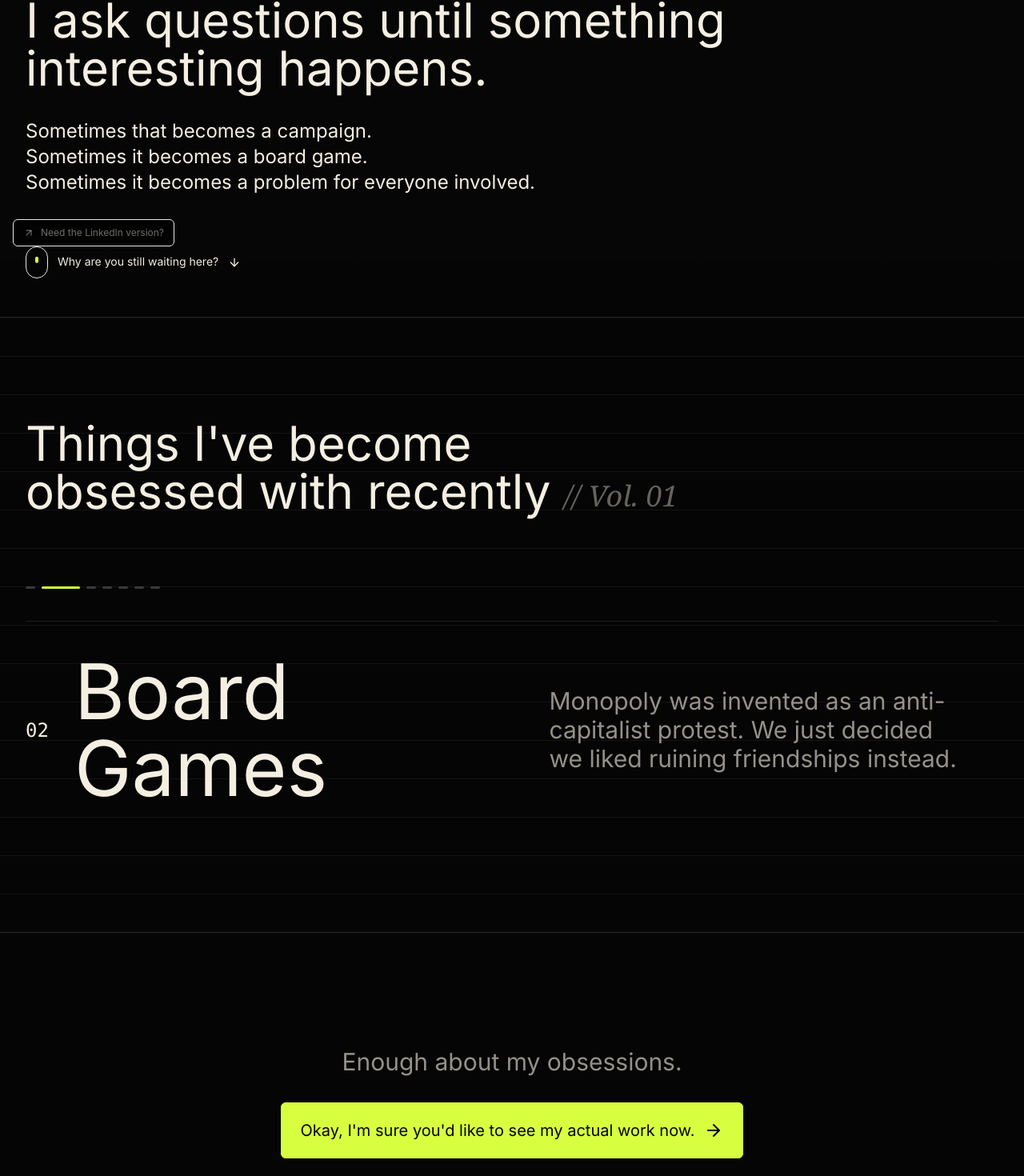
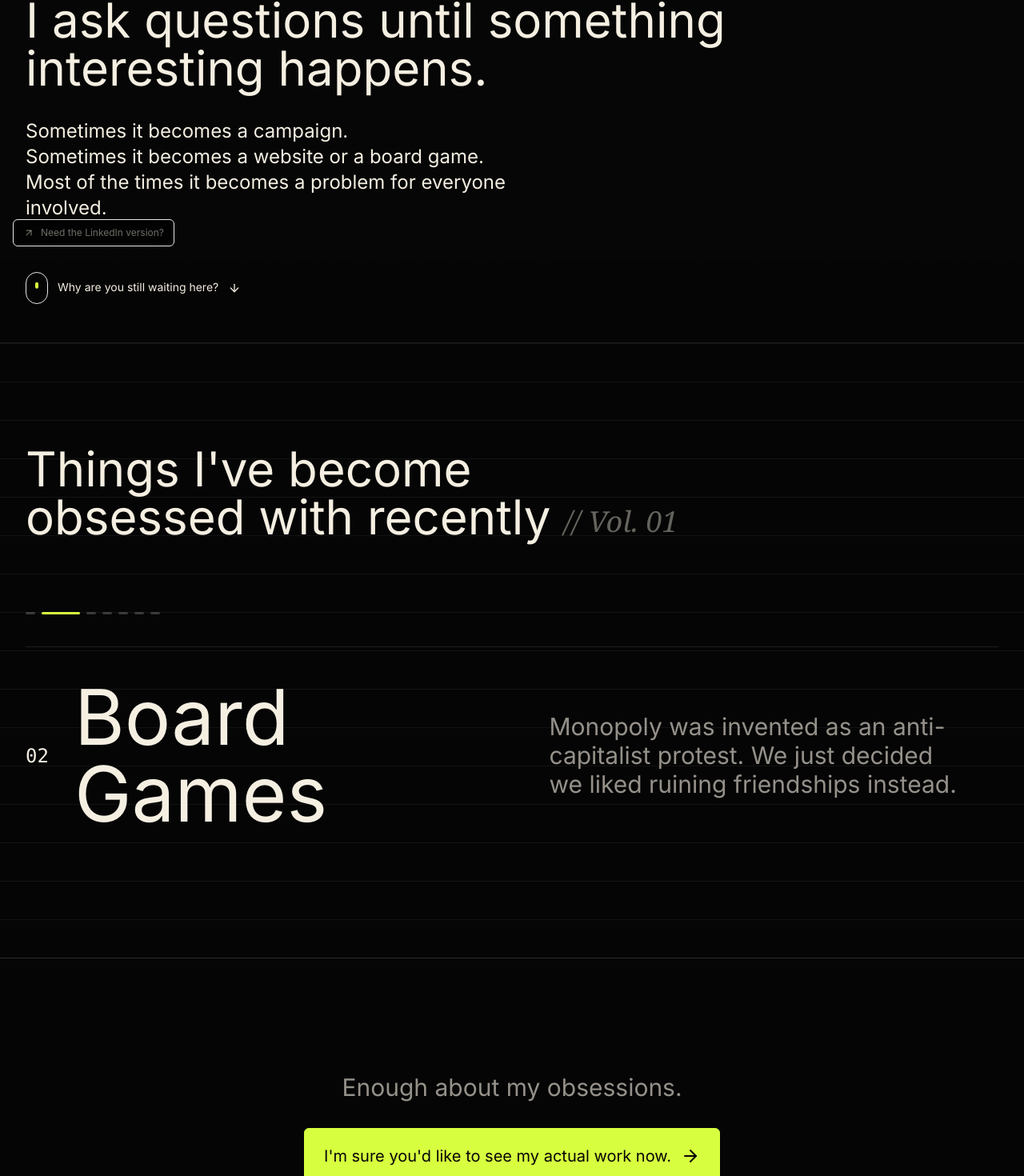
Before and after one commit to AronRejiKoshy/aron-portfolio, a Next.js app: page / in a window 1280 px wide. Shown: the part 476-1946 px from the top of the page at 80% size. Built offline with nearby package versions, Linux system fonts and the light colour scheme.

Commit message:
changes to copy

```diff
--- a/src/components/home-page.tsx
+++ b/src/components/home-page.tsx
@@ -44,9 +44,9 @@ export function HomePage() {
               I ask questions until something interesting happens.
             </p>
             <p className="mt-8 max-w-2xl text-xl leading-relaxed text-signal-paper/72 md:text-2xl">
-              <span className="block">Sometimes that becomes a campaign.</span>
-              <span className="block">Sometimes it becomes a board game.</span>
-              <span className="block">Sometimes it becomes a problem for everyone involved.</span>
+              <span className="block">Sometimes it becomes a campaign.</span>
+              <span className="block">Sometimes it becomes a website or a board game.</span>
+              <span className="block">Most of the times it becomes a problem for everyone involved.</span>
             </p>
           </motion.div>
         </div>
@@ -90,7 +90,7 @@ export function HomePage() {
             href="/work"
             className={`inline-flex w-fit items-center gap-3 rounded-brand border ${accentBorder} ${accentBg} px-6 py-5 text-xl text-ink-950 transition-colors duration-500 hover:bg-signal-paper hover:border-signal-paper`}
           >
-            Okay, I'm sure you'd like to see my actual work now.
+            I'm sure you'd like to see my actual work now.
             <ArrowRight aria-hidden="true" size={24} />
           </Link>
         </Reveal>
--- a/src/components/project-page.tsx
+++ b/src/components/project-page.tsx
@@ -89,8 +89,7 @@ export function ProjectPage({ project }: ProjectPageProps) {
                         />
                         <div className="absolute inset-x-0 bottom-0 flex items-end justify-between gap-4 bg-black/58 p-5 backdrop-blur-sm md:p-7">
                           <div>
-                            <p className={`text-sm transition-colors duration-500 ${accentText}`}>Reveal</p>
-                            <p className="mt-1 font-display text-3xl leading-none text-white md:text-5xl">
+                            <p className="font-display text-3xl leading-none text-white md:text-5xl">
                               {proj.title}
                             </p>
                           </div>
--- a/src/data/content.ts
+++ b/src/data/content.ts
@@ -61,7 +61,7 @@ export const projects: Project[] = [
     question: "How much of our judgement comes from evidence, and how much comes from perception?",
     image: "/work/face-value.png",
     alt: "A dark exhibition table with board game cards, evidence tokens and identity tags.",
-    eyebrow: "Board game / Consumer culture",
+    eyebrow: "Board game / Unconscious Bias",
     summary:
       "A social deduction board game exploring how brands influence assumptions, identity signalling and unconscious bias.",
     problem:
@@ -86,7 +86,7 @@ export const projects: Project[] = [
     question: "Can a cup of tea make a stranger feel less alone?",
     image: "/work/twinings-loneliness.png",
     alt: "A warm evening table with tea cups, cards and people in conversation around the edges.",
-    eyebrow: "Campaign thinking / Ritual",
+    eyebrow: "Campaign Development / Touchpoints",
     summary:
       "A campaign concept where Twinings becomes a ritual for connection through gameplay and conversation-led experiences.",
     problem:
@@ -111,7 +111,7 @@ export const projects: Project[] = [
     question: "What happens when important language is forbidden?",
     image: "/work/what-do-you-call.png",
     alt: "A redacted mixed-media poster with coded symbols, medical imagery and digital screen layers.",
-    eyebrow: "Culture / Censorship",
+    eyebrow: "Censorship / Social Media Culture",
     summary:
       "A culturally driven language system for women’s health conversations that need to survive moderation filters.",
     problem:
```
